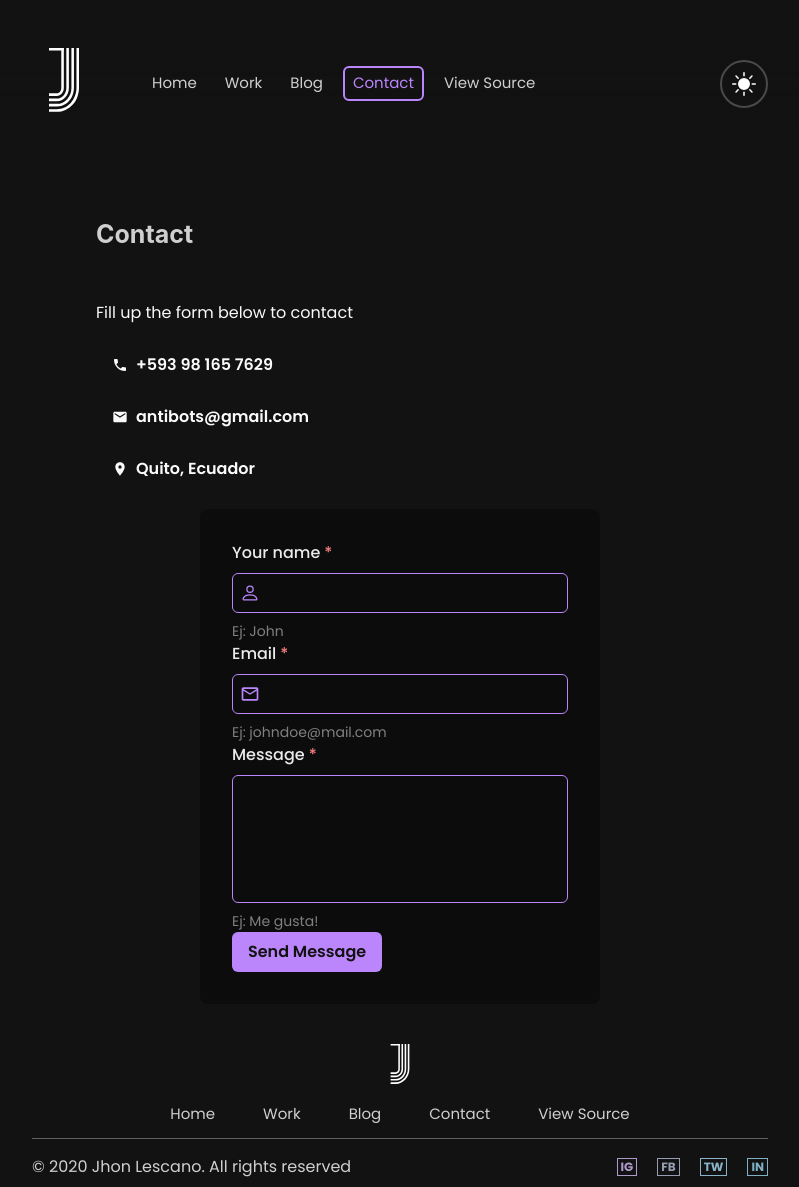
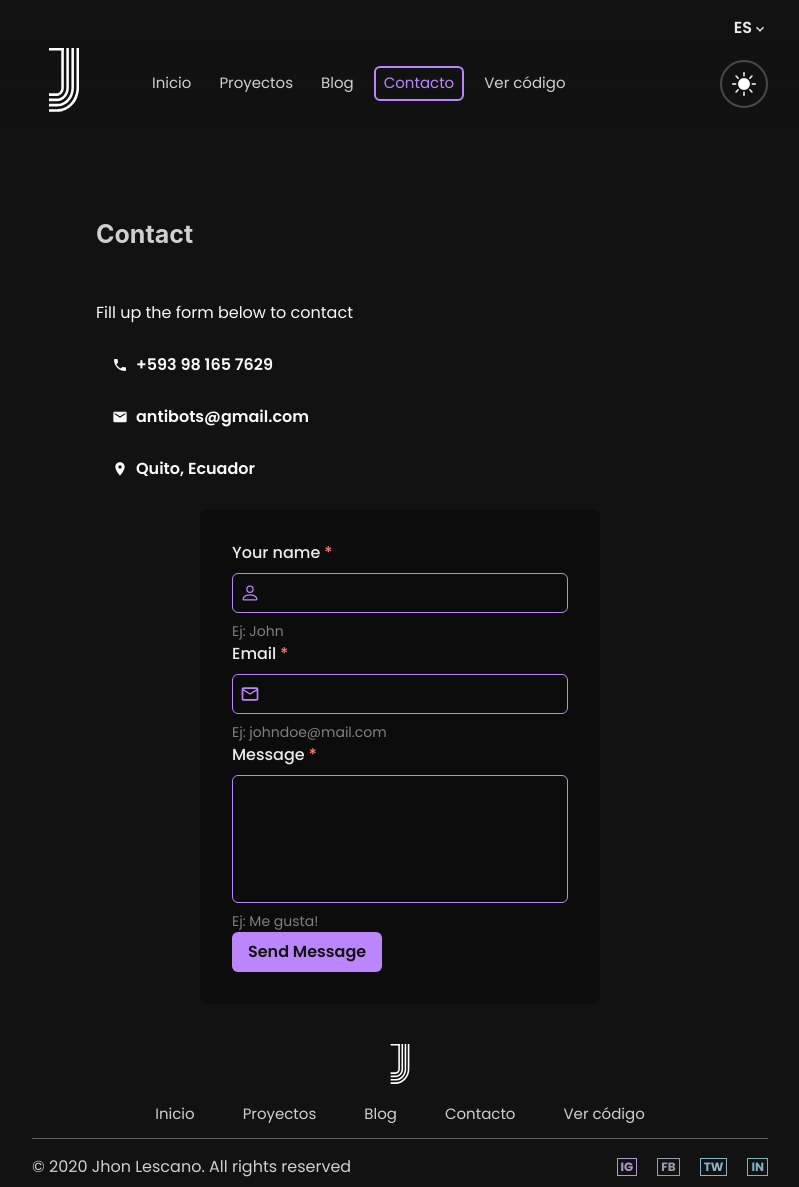
Before and after one commit to jhonson-lc/my-homepage, a Next.js app: page /contact in a window 1280 px wide. Shown: the whole page, without its empty margins (240-1039 px from the left). Built offline with nearby package versions, Linux system fonts and the light colour scheme.

Commit message:
feat: add two languages

```diff
--- a/blog/components/GridItemPost.tsx
+++ b/blog/components/GridItemPost.tsx
@@ -7,6 +7,8 @@ import { Stack, Box, LinkOverlay, LinkBox } from "@chakra-ui/react";
 import Link from "next/link";
 import Image from "next/image";
 import styled from "@emotion/styled";
+import { useRouter } from "next/router";
+import es from "date-fns/locale/es";
 
 import P from "../../work/components/Paragraph";
 
@@ -34,6 +36,8 @@ const WrapperImage = styled.div`
 `;
 
 const ItemPost: React.FC<Props | any> = ({ blog }) => {
+  const { locale } = useRouter();
+  const t = locale === "es" ? es : null;
   const LinkBoxM = motion(LinkBox);
   return (
     <LinkBoxM
@@ -75,7 +79,7 @@ const ItemPost: React.FC<Props | any> = ({ blog }) => {
           right="5"
           top="2"
         >
-          {formatDate(blog?.properties.createdAt.created_time)}
+          {formatDate(blog?.properties.createdAt.created_time, t)}
         </Box>
         <NextLink
           passHref
--- a/components/Footer.tsx
+++ b/components/Footer.tsx
@@ -1,12 +1,15 @@
 import { Container, Stack, Text, Divider } from "@chakra-ui/react";
+import { useRouter } from "next/router";
 
 import Logo from "../ui/static/Logo";
 
 import LinkItem from "./header/LinkItem";
 import ListOfSocial from "./header/ListOfSocial";
-import { LINKS_NAV } from "./header/constants";
+import { LINKS_NAV, LINKS_NAV_ES } from "./header/constants";
 
 export default function Footer() {
+  const router = useRouter();
+  const { locale } = router;
   return (
     <Stack
       alignItems="center"
@@ -26,13 +29,19 @@ export default function Footer() {
           spacing={8}
           wrap="wrap"
         >
-          {LINKS_NAV.map(({ href, text }) => {
-            return (
-              <LinkItem key={href} font={{ weight: 400, size: 15 }} href={href}>
-                {text}
-              </LinkItem>
-            );
-          })}
+          {(locale === "en" ? LINKS_NAV : LINKS_NAV_ES).map(
+            ({ href, text }) => {
+              return (
+                <LinkItem
+                  key={href}
+                  font={{ weight: 400, size: 15 }}
+                  href={href}
+                >
+                  {text}
+                </LinkItem>
+              );
+            },
+          )}
         </Stack>
       </Stack>
       <Stack
--- a/components/header/NavBar.tsx
+++ b/components/header/NavBar.tsx
@@ -1,16 +1,33 @@
-import { Box, Container, Stack } from "@chakra-ui/react";
+import {
+  Box,
+  Button,
+  Container,
+  Menu,
+  MenuButton,
+  MenuItem,
+  MenuList,
+  Stack,
+} from "@chakra-ui/react";
 import { motion } from "framer-motion";
 import { useRouter } from "next/router";
+import { ChevronDownIcon, CheckIcon } from "@chakra-ui/icons";
 
 import Logo from "../../ui/static/Logo";
 import ThemeButton from "../../ui/structure/theme-button";
 import MenuMobile from "../../components/header/MenuMobile";
 
-import { LINKS_NAV } from "./constants";
+import { LINKS_NAV, LINKS_NAV_ES } from "./constants";
 import LinkItem from "./LinkItem";
 
 const Navbar: React.FC = () => {
+  const router = useRouter();
+  const { locale } = router;
   const { pathname } = useRouter();
+
+  const handleChange = (e: string) => {
+    const locale = e === "es" ? "es" : "en";
+    router.push("/", "/", { locale });
+  };
   return (
     <Box
       as={motion.nav}
@@ -39,7 +56,8 @@ const Navbar: React.FC = () => {
             spacing={3}
             wrap="wrap"
           >
-            {LINKS_NAV.map(({ href, text }) => {
+            {(locale === "en" ? LINKS_NAV : LINKS_NAV_ES).map(
+              ({ href, text }) => {
                 return (
                   <LinkItem
                     key={href}
@@ -50,12 +68,47 @@ const Navbar: React.FC = () => {
                     {text}
                   </LinkItem>
                 );
-            })}
+              },
+            )}
           </Stack>
         </Box>
         <Stack alignItems="center" direction="row" spacing={5}>
           <ThemeButton size={24} />
           <MenuMobile path={pathname} />
+        </Stack>
+        <Stack position="absolute" right={0} top={-10}>
+          <Menu>
+            <MenuButton
+              _focus={{ boxShadow: "none" }}
+              as={Button}
+              variant="ghost"
+            >
+              {locale.toUpperCase()}
+              <ChevronDownIcon />
+            </MenuButton>
+            <MenuList
+              bg="white"
+              border="none"
+              color="black"
+              m={0}
+              minW={16}
+              p={0}
+              w="full"
+            >
+              <MenuItem
+                _hover={{ bg: "#00000011" }}
+                onClick={() => handleChange("es")}
+              >
+                <Box>ES {locale === "es" && <CheckIcon />}</Box>
+              </MenuItem>
+              <MenuItem
+                _hover={{ bg: "#00000011" }}
+                onClick={() => handleChange("en")}
+              >
+                <Box>EN {locale === "en" && <CheckIcon />}</Box>
+              </MenuItem>
+            </MenuList>
+          </Menu>
         </Stack>
       </Container>
     </Box>
--- a/components/header/constants.tsx
+++ b/components/header/constants.tsx
@@ -50,3 +50,15 @@ export const LINKS_NAV: LinkNav[] = [
     icon: BsGithub,
   },
 ];
+
+export const LINKS_NAV_ES: LinkNav[] = [
+  { href: "/", text: "Inicio" },
+  { href: "/work", text: "Proyectos" },
+  { href: "/blog", text: "Blog" },
+  { href: "/contact", text: "Contacto" },
+  {
+    href: "https://github.com/jhonson-lc",
+    text: "Ver código",
+    icon: BsGithub,
+  },
+];
--- a/package.json
+++ b/package.json
@@ -24,7 +24,8 @@
     "next-contentlayer": "0.1.2",
     "react": "^17.0.2",
     "react-dom": "17.0.2",
-    "react-icons": "4.3.1"
+    "react-icons": "4.3.1",
+    "react-intl": "^6.0.4"
   },
   "devDependencies": {
     "@types/node": "17.0.21",
--- a/utils/formatDate.tsx
+++ b/utils/formatDate.tsx
@@ -1,10 +1,10 @@
 import { format, parseISO } from "date-fns";
 import { Box } from "@chakra-ui/react";
 
-export default function formatDate(value: string) {
+export default function formatDate(value: string, t: any) {
   return (
     <Box as="time" textTransform="capitalize">
-      {format(parseISO(value), "LLLL d, yyyy")}
+      {format(parseISO(value), "LLLL d, yyyy", { locale: t })}
     </Box>
   );
 }
```
Also changed, not shown: locale/en.js (added, +9 -0 lines), locale/es.js (added, +9 -0 lines), pages/index.tsx (+13 -14 lines), 1 other file (tests, documents, lock files or other folders). Lines whose indentation alone changed are shown as unchanged.
